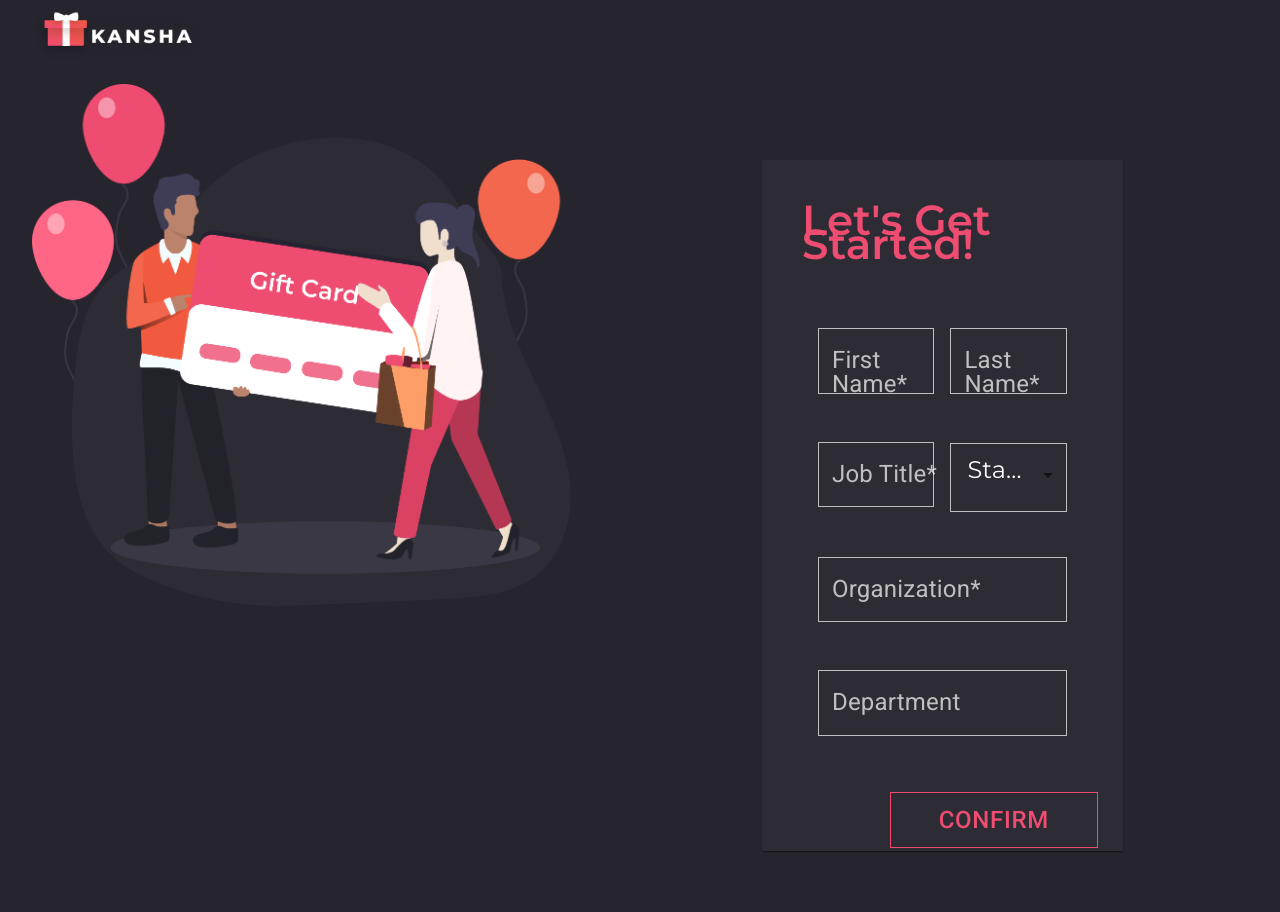
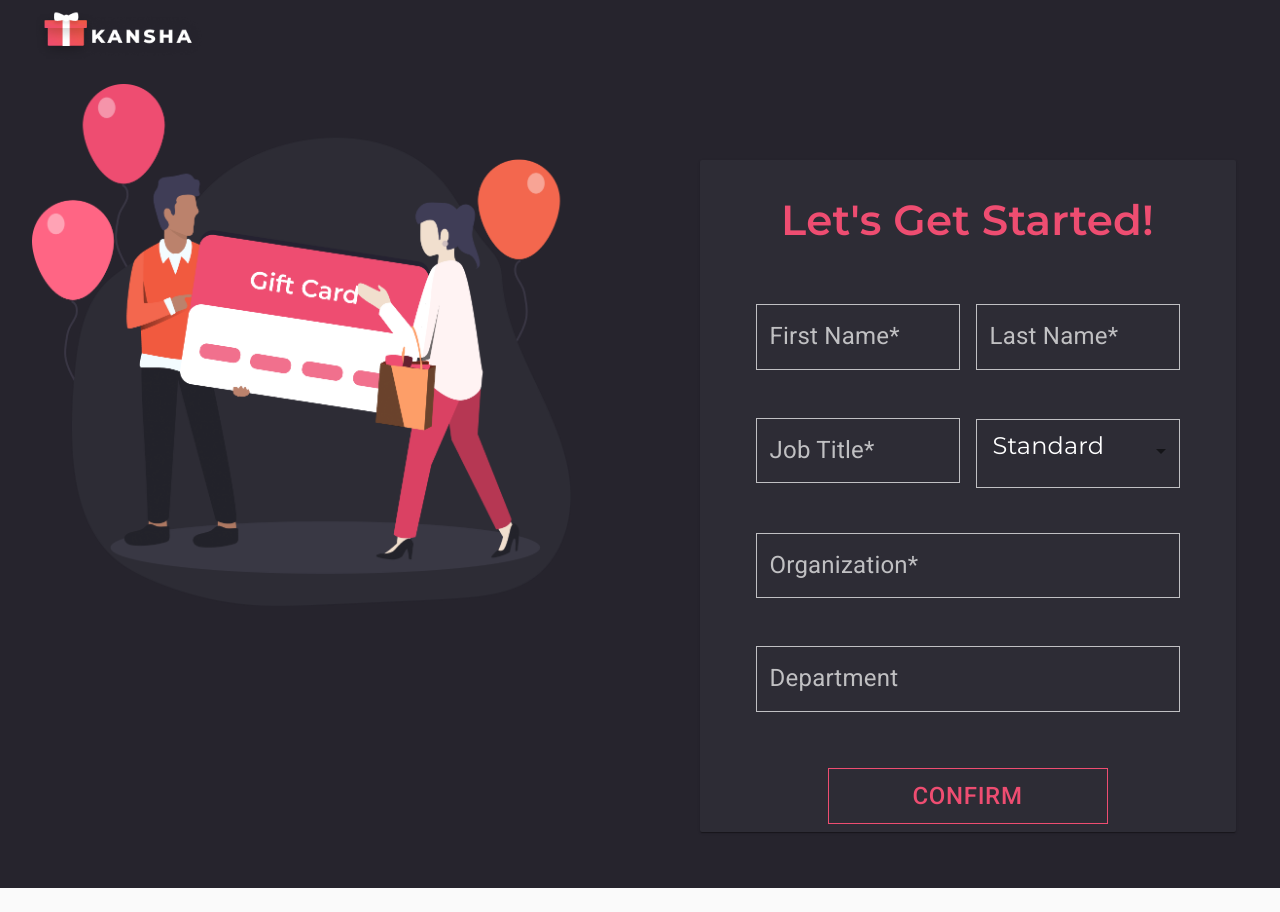
Before and after one commit to rleslie1015/kansha-fe, a React (Create React App) app in the folder react-app/: page /onboarding in a window 1280 px wide. After the commit the page ends 888 px from the top, so only its background shows below. Built offline with nearby package versions, Linux system fonts and the light colour scheme; what auth0-js would draw is missing.

Commit message:
made some tweaks after I realized I didn't check desktop version --fixed

```diff
--- a/react-app/src/Onboarding.jsx
+++ b/react-app/src/Onboarding.jsx
@@ -128,7 +128,8 @@ const useStyles = makeStyles(theme => ({
 		},
 
 		[theme.breakpoints.up('lg')]: {
-			width: '40%'
+			width: '50%',
+			paddingRight: '4rem'
 		}
 
 	},
@@ -159,7 +160,6 @@ const useStyles = makeStyles(theme => ({
 			display: 'flex',
 			flexDirection: 'column',
 			margin: '7rem 3rem 0 3rem',
-			width: '80%',
 			height: '80%',
 			backgroundColor: '#2D2C35',
 			borderRadius: '2px',
@@ -271,7 +271,7 @@ const useStyles = makeStyles(theme => ({
 		},
 
 		[theme.breakpoints.up('lg')]: {
-			width: '70%',
+
 			fontSize: '24px',
 			margin: '2rem 6rem',
 			borderRadius: '0',
```
